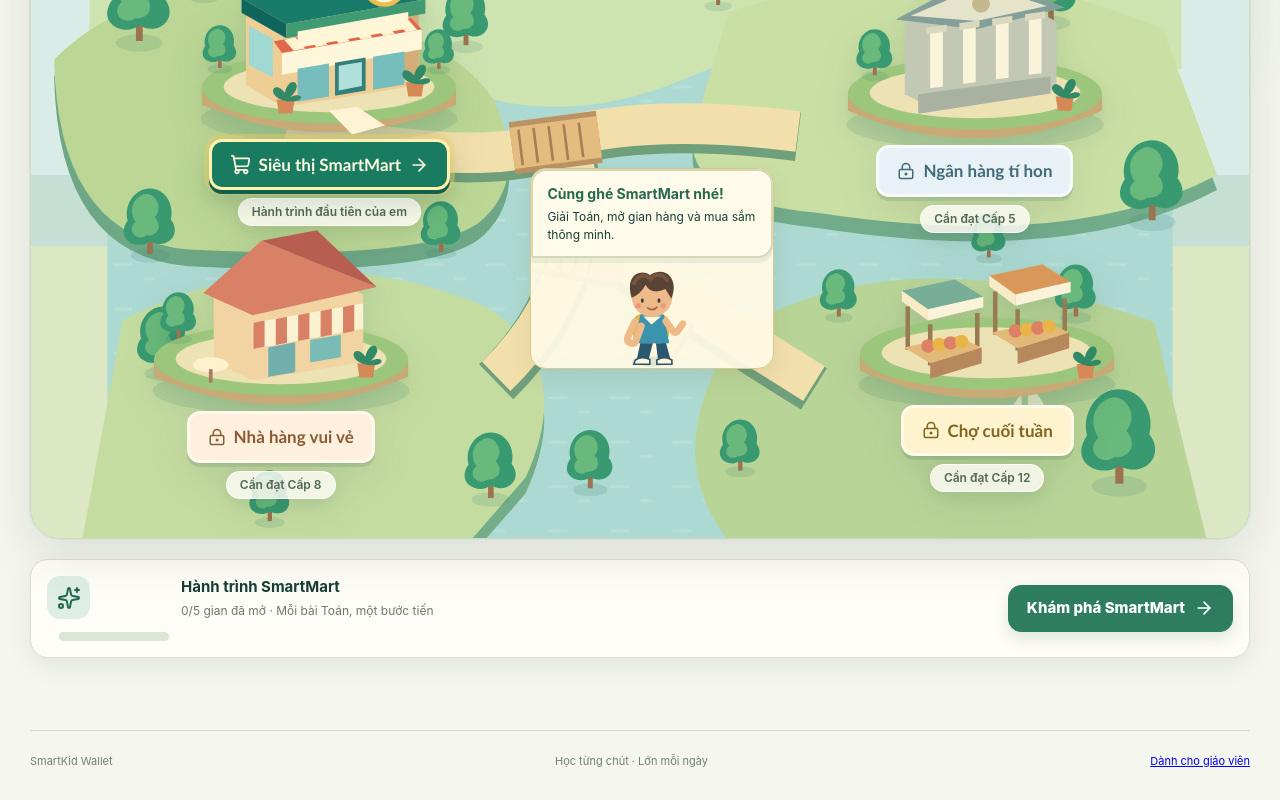
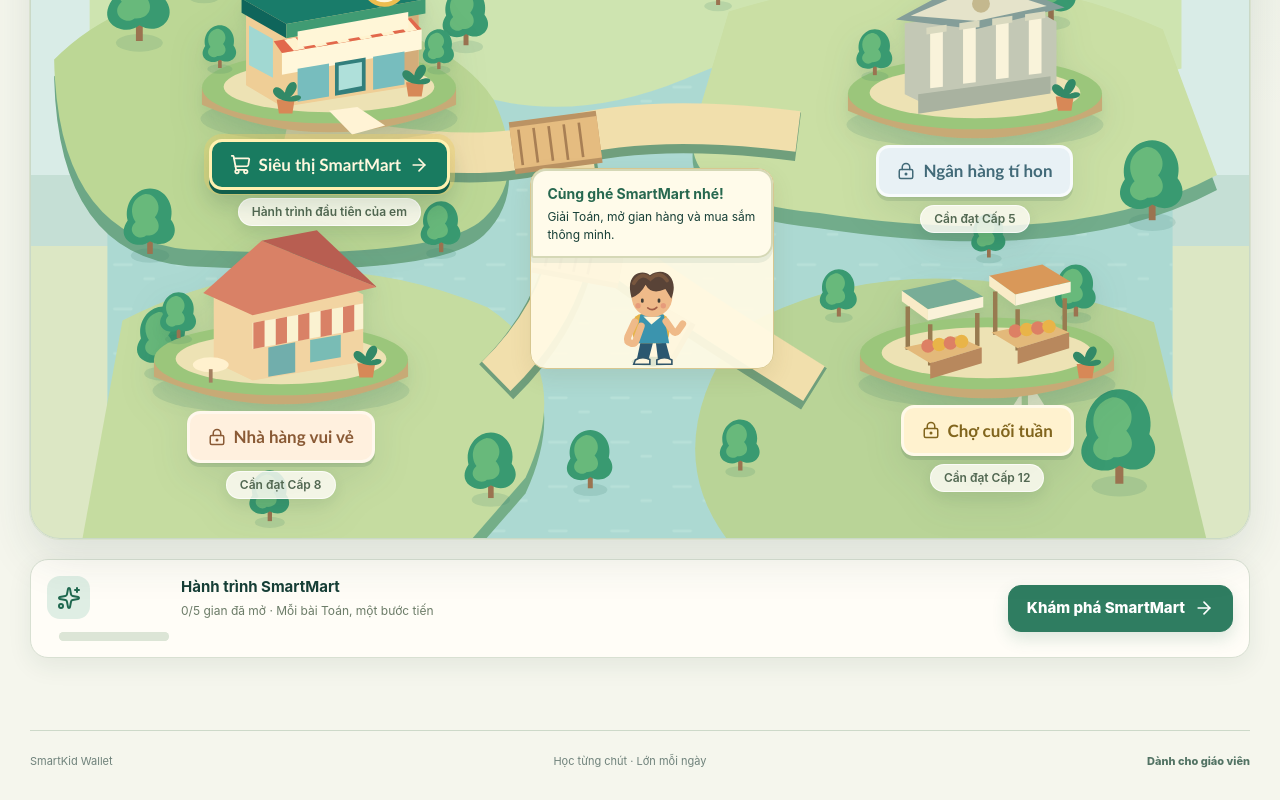
Before and after one commit to Loccao102/SmartKid-Wallet, a React (Vite) app: page / in a window 1280 px wide. Shown: the part 429-1229 px from the top of the page. Built offline with nearby package versions, Linux system fonts and the light colour scheme; no server answers.

Commit message:
feat(teacher): style teacher console footer link

```diff
--- a/src/production-ui.css
+++ b/src/production-ui.css
@@ -223,9 +223,20 @@ body {
   margin: auto;
   display: flex;
   justify-content: space-between;
+  gap: 12px;
   padding: 10px 24px 24px;
   color: #708072;
   font-size: 12px;
+}
+
+.game-footer a {
+  color: #527364;
+  font-weight: 780;
+  text-decoration: none;
+}
+
+.game-footer a:hover {
+  text-decoration: underline;
 }
 .mode-work .game-header {
   background: #24483f;
```
